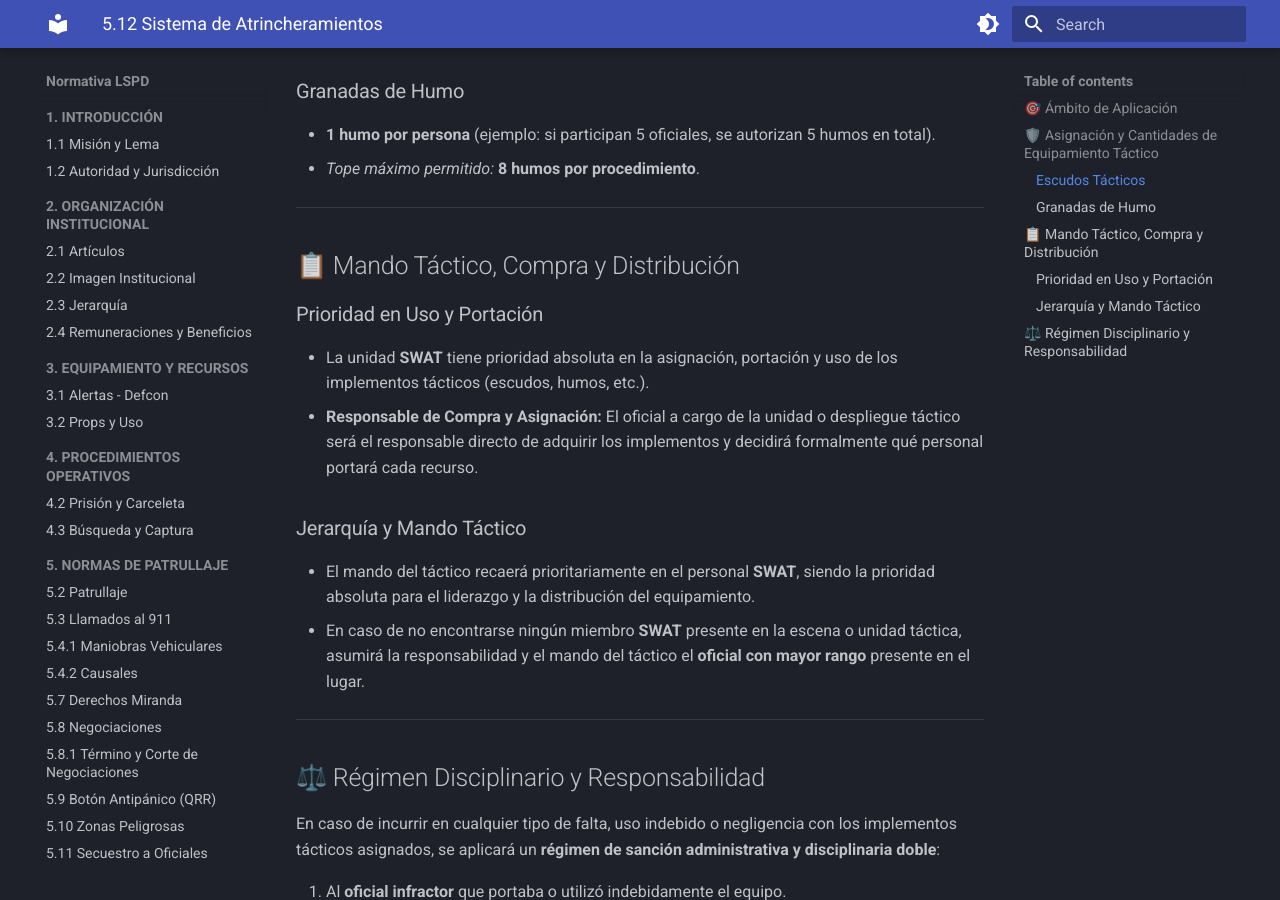
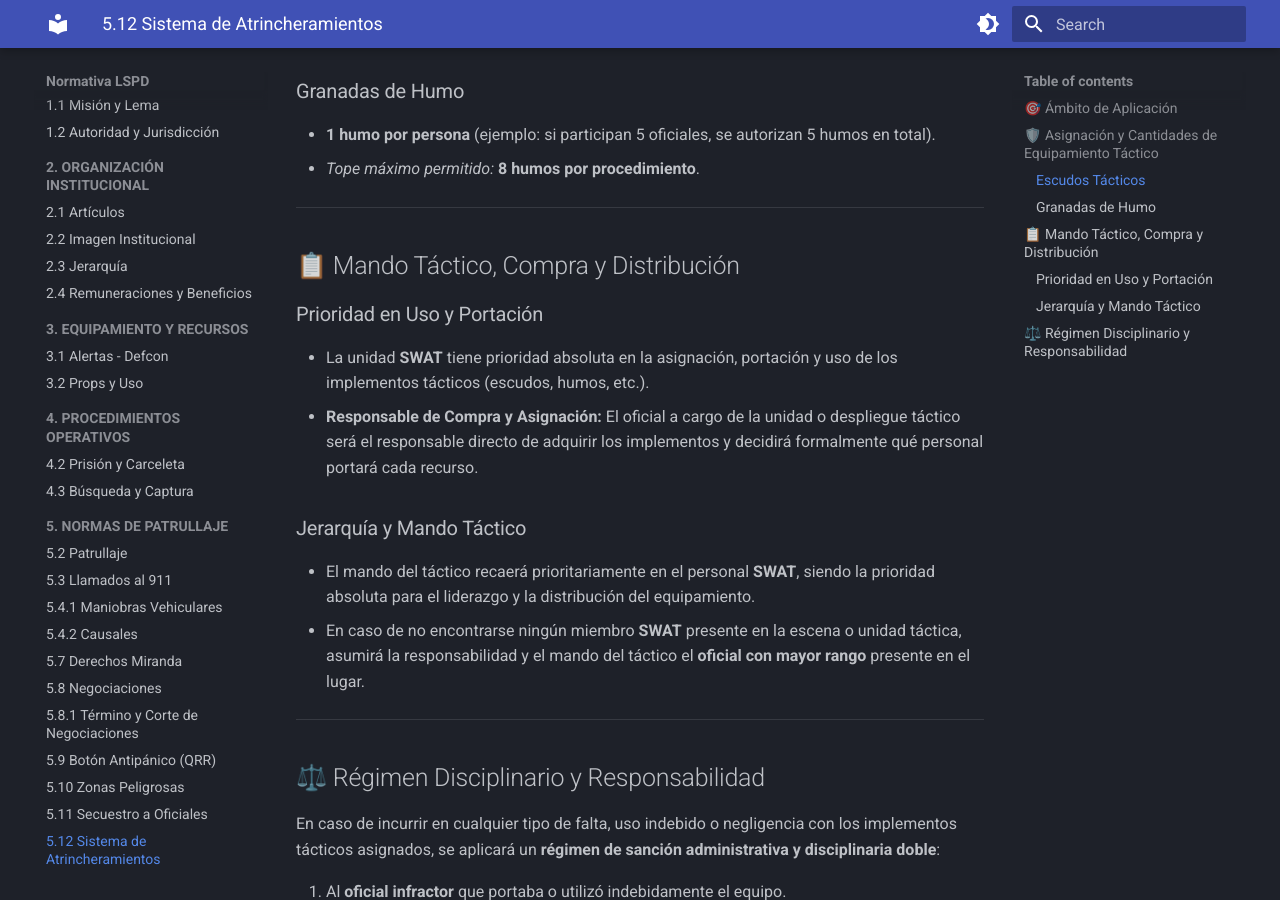
Before and after one commit to normativa-lspd-infinity-rp/Normativa-LSPD, an MkDocs documentation site: the page built from docs/patrullaje/atrincheramientos.md, in a window 1280 px wide and 900 px high, scrolled down 644 px. Built offline with MkDocs 1.6.1 and Material for MkDocs 9.7.7, drawn with Linux system fonts in a browser that asks for light colours.

Commit message:
Update mkdocs.yml

```diff
--- a/mkdocs.yml
+++ b/mkdocs.yml
@@ -58,3 +58,4 @@ nav:
       - 5.9 Botón Antipánico (QRR): patrullaje/boton-antipanico-qrr.md
       - 5.10 Zonas Peligrosas: patrullaje/zonas-peligrosas.md
       - 5.11 Secuestro a Oficiales: patrullaje/secuestro-oficiales.md
+      - 5.12 Sistema de Atrincheramientos: patrullaje/atrincheramientos.md
```
